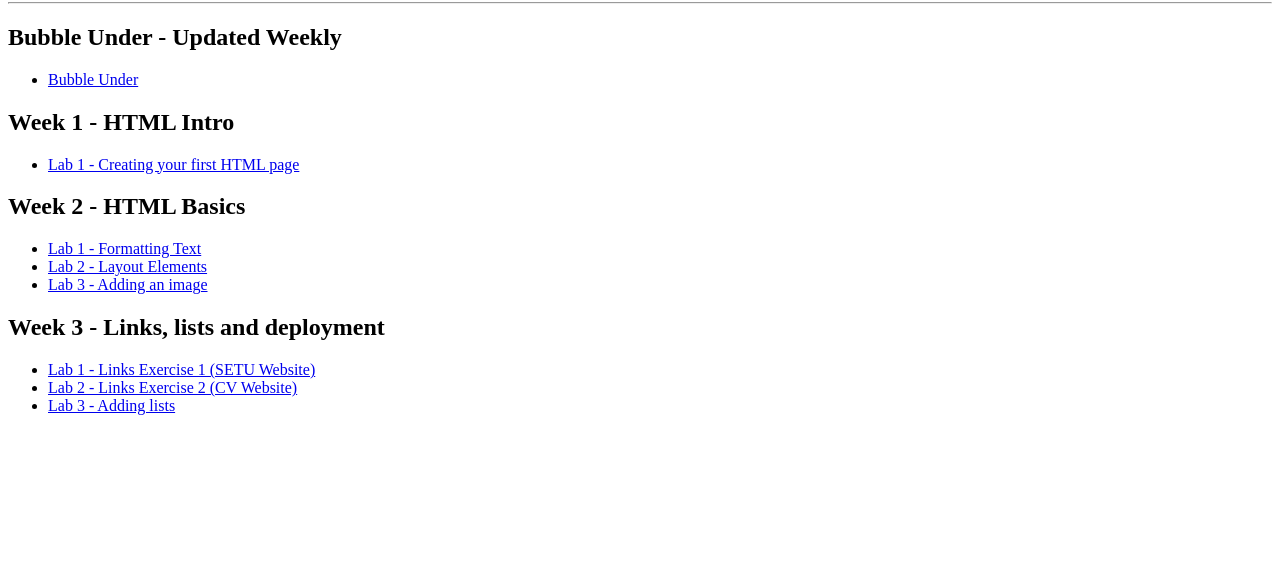
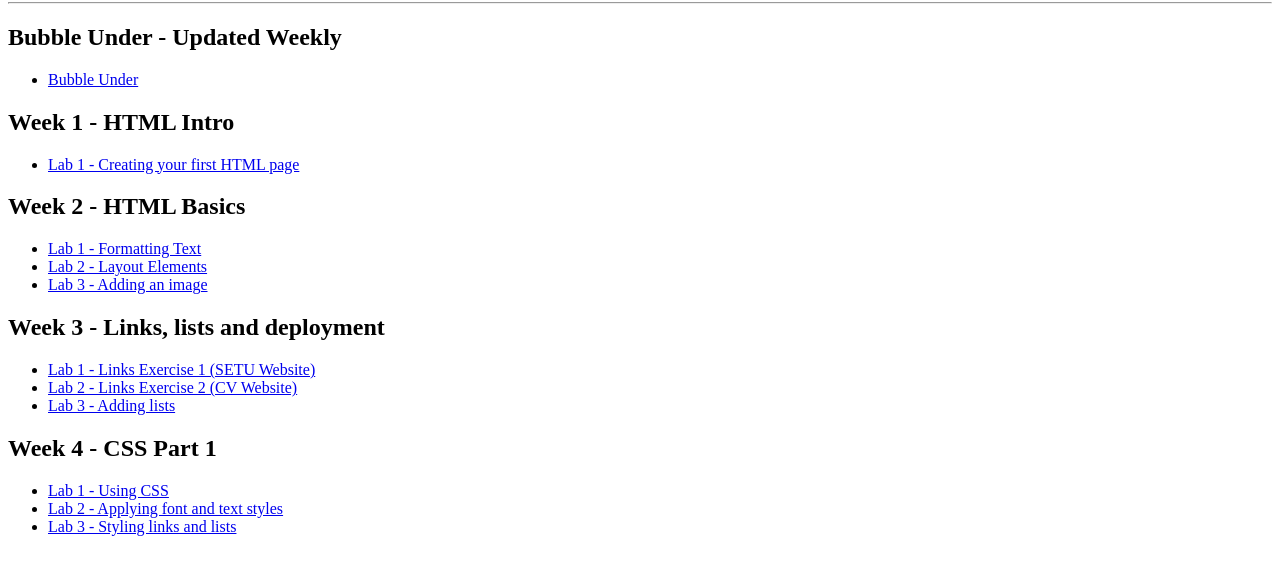
Before and after one commit to gabyiswowgit/webdev1-labs, a plain HTML site: page index.html in a window 1280 px wide. Shown: the part 78-652 px from the top of the page. Drawn offline with Linux system fonts and the light colour scheme.

Commit message:
Week 4 labs completed

```diff
--- a/index.html
+++ b/index.html
@@ -56,6 +56,19 @@
 
     </ul>
 
+    <h2> Week 4 - CSS Part 1 </h2>
+    <ul>
+        <li>
+            <a href="Week04/lab01/index.html" target="_blank"> Lab 1 - Using CSS </a>
+        </li>
+        <li>
+            <a href="Week04/lab02/index.html" target="_blank"> Lab 2 - Applying font and text styles </a>
+        </li>
+        <li>
+            <a href="Week04/lab03/index.html" target="_blank"> Lab 3 - Styling links and lists </a>
+        </li>
+    </ul>
+
 </body>
 
 </html>
```
